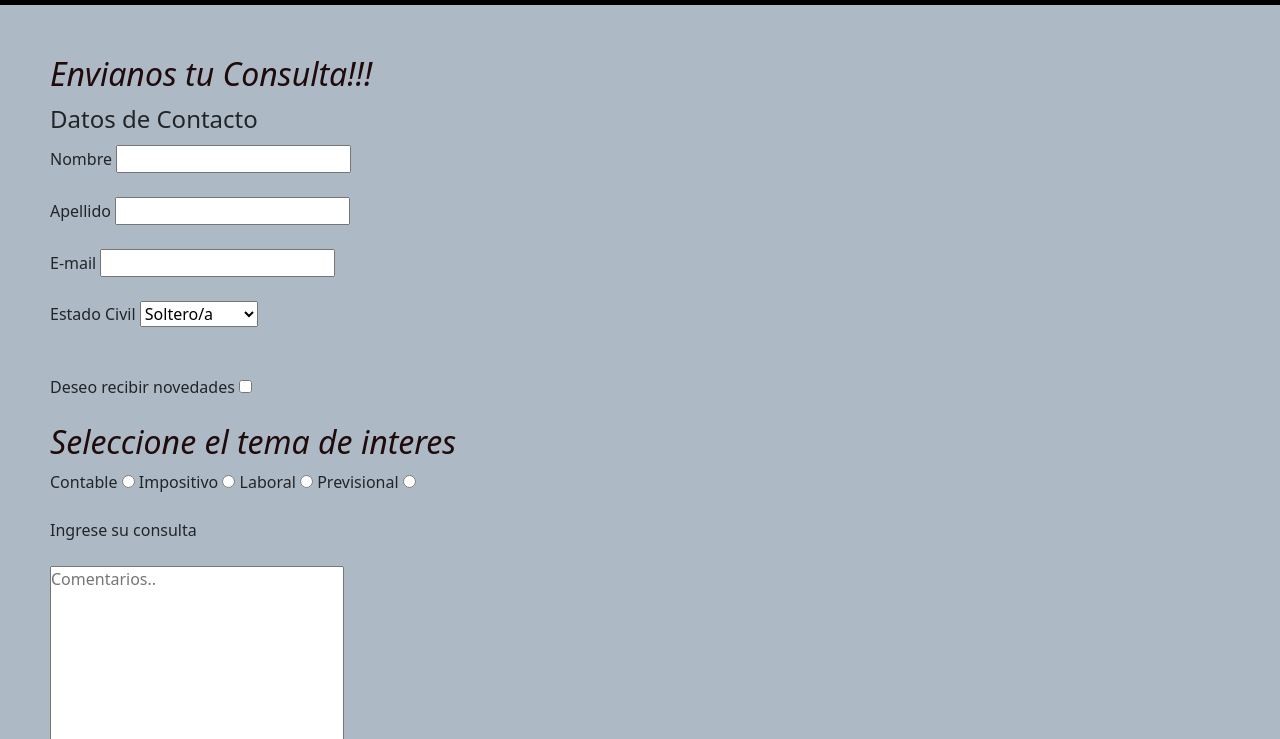
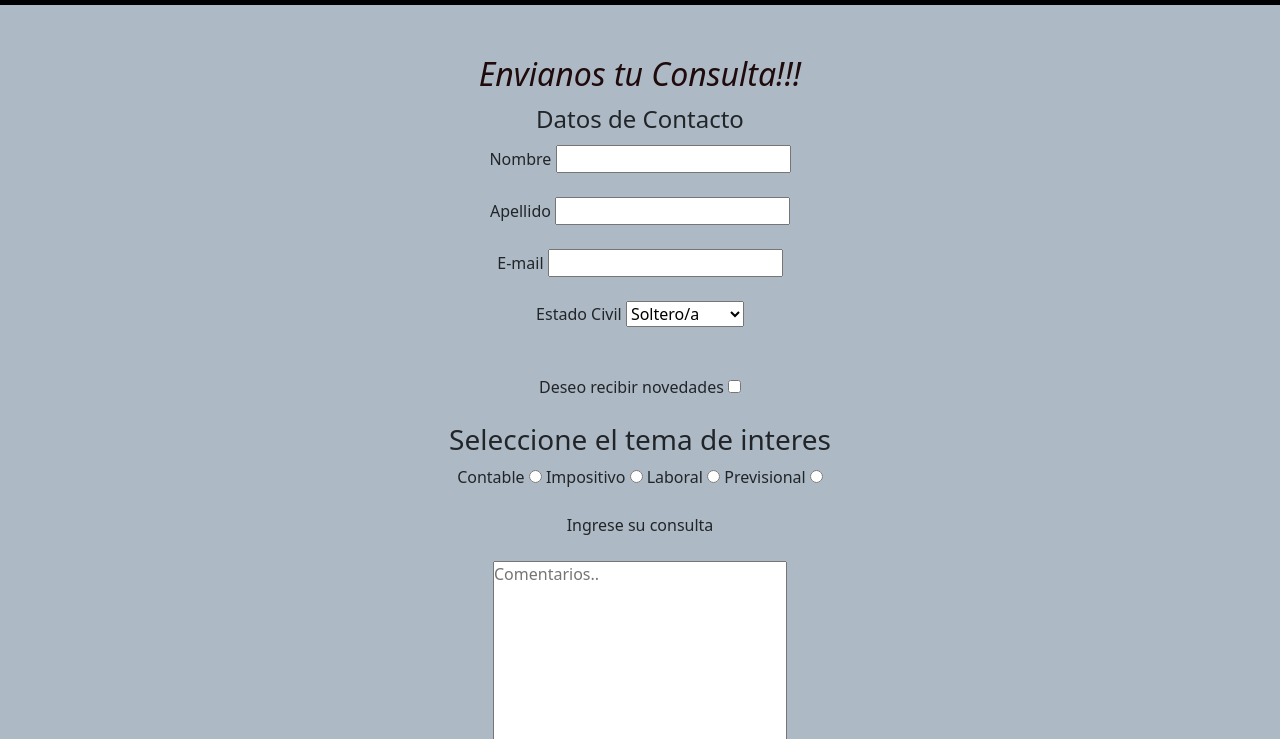
Before and after one commit to NicoFabrichini/proyecto-coder-58465, a plain HTML site: page Pages/contacto.html in a window 1280 px wide. Shown: the part 61-800 px from the top of the page. Drawn offline with nearby package versions, Linux system fonts and the light colour scheme.

Commit message:
primer commit

```diff
--- a/Pages/contacto.html
+++ b/Pages/contacto.html
@@ -54,7 +54,7 @@
 <!-- cierre header -->
 
   <main>
-    <section>
+    <section class="formulario">
       <h2>Envianos tu Consulta!!!</h2>
       <form action="">
         <fieldset>
@@ -80,7 +80,7 @@
         <label for="novedades">Deseo recibir novedades</label>
         <input id="novedades" type="checkbox">
         <br><br>
-        <h2>Seleccione el tema de interes</h2>
+        <h3>Seleccione el tema de interes</h3>
 
         <label for="contable">Contable</label>
         <input id="contable" type="radio" name="materia" value="contable">
--- a/css/style.css
+++ b/css/style.css
@@ -8,7 +8,6 @@ body {
 
     background-color: rgb(173, 186, 197);
     overflow-x: hidden;
-
 }
 
 /*header*/
@@ -33,6 +32,11 @@ h1 {
 
 /*cierre header*/
 
+/*formulario*/
+.formulario {
+    text-align: center;
+}
+
 /* Vinculos*/
 a {
     text-decoration: none;
@@ -56,12 +60,16 @@ main {
 h2 {
     color: rgb(31, 11, 11);
     font-style: oblique;
+    text-align: center;
 }
 
 p {
     font-family: 'Franklin Gothic Medium', 'Arial Narrow', Arial, sans-serif;
     line-height: 30px;
 }
+
+
+/*fin paralax*/
 
 /* Footer*/
 
```
Also changed, not shown: Pages/noticias.html (+1 -1 lines).
